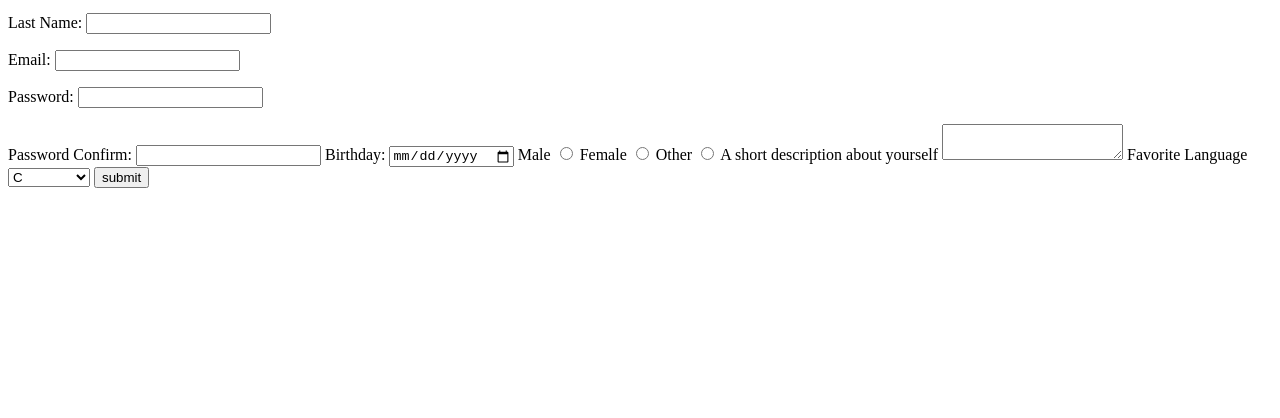
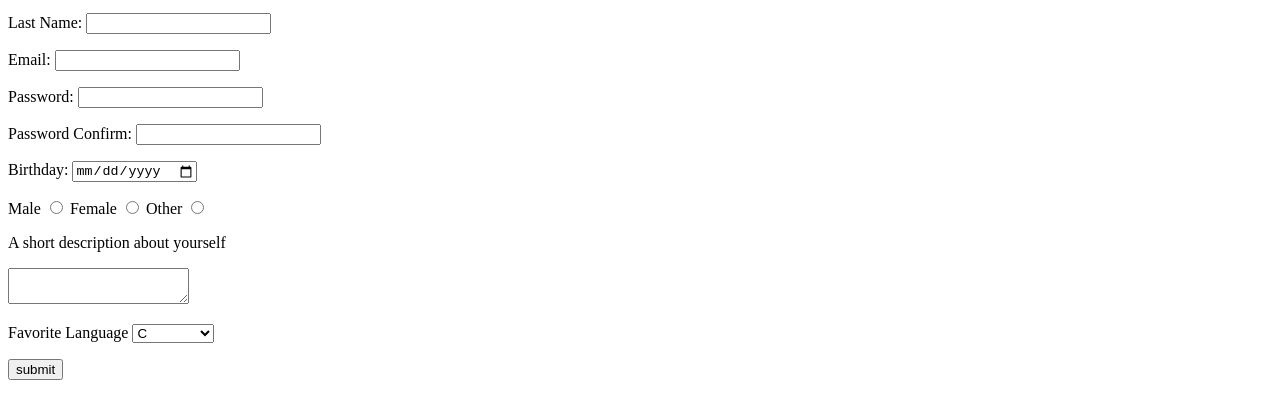
Before and after one commit to DustinSMac/Dojo-Assignment, a plain HTML site: page registration-form.html in a window 1280 px wide. Shown: the part 104-522 px from the top of the page. Drawn offline with Linux system fonts and the light colour scheme.

Commit message:
Fix registration-form.html to look better by adding in <p> for each option

```diff
--- a/registration-form.html
+++ b/registration-form.html
@@ -20,13 +20,15 @@
             <label for="password">Password:</label>
             <input type="password" id="password" name="password">
         </p>
-        <p></p>
+        <p>
             <label for="password_confirm">Password Confirm:</label>
             <input type="password" id="password_confirm" name="password_confirm">
-
+        </p>
+        <p>
             <label for="birthday">Birthday:</label>
             <input type="date" id="birthday" name="birthday">
-
+        </p>
+        <p>
             <label for="male">Male</label>
             <input type="radio" id="sex" name="male" value="male">
 
@@ -35,10 +37,14 @@
 
             <label for="other">Other</label>
             <input type="radio" id="sex" name="other" value="other">
-
+        </p>
+        <p>
             <label for="description">A short description about yourself</label>
+        </p>
+        <p>
             <textarea name="description"></textarea>
-
+        </p>
+        <p>
             <label for="favlang">Favorite Language</label>
             <select name="language">
                 <option value="C">C</option>
@@ -52,7 +58,7 @@
                 <option value="Rust">Rust</option>
                 <option value="Swift">Swift</option>
             </select>
-
+        </p>
         <input type="submit" value="submit">
     </form>
 </body>
```
Lines whose indentation alone changed are shown as unchanged.
